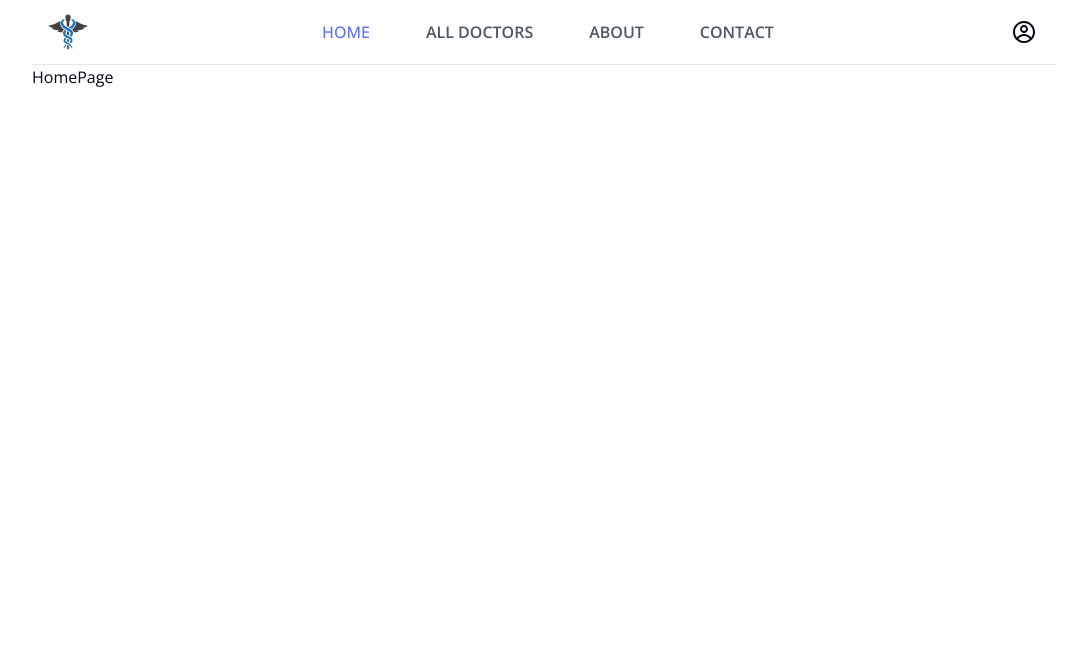
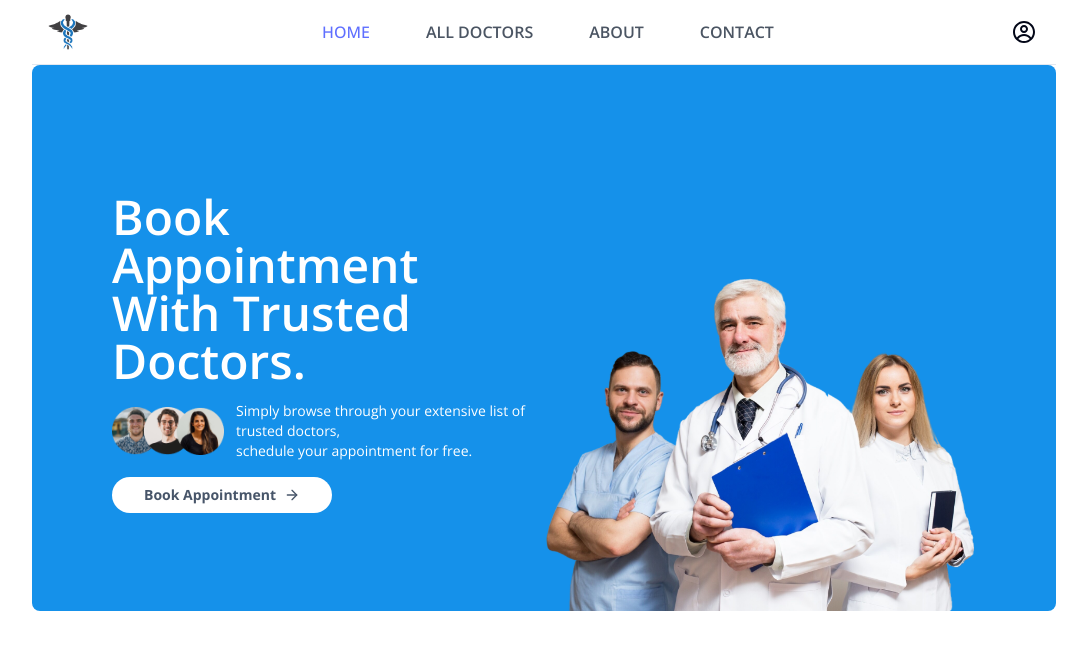
Before and after one commit to 23-faisal/prescription, a React (Vite) app in the folder frontend/: page / in a window 1280 px wide. Shown: the top 650 px of the page, without its empty margins (96-1183 px from the left). Built offline with nearby package versions, Linux system fonts and the light colour scheme.

Commit message:
create hero section

```diff
--- /dev/null
+++ b/frontend/src/components/common/Hero.jsx
@@ -0,0 +1,41 @@
+import { assets } from "@/assets/assets_frontend/assets";
+import { ArrowRight } from "lucide-react";
+import { Link } from "react-router-dom";
+
+const Hero = () => {
+  return (
+    <div className="flex flex-col md:flex-row flex-wrap bg-[#1591EA] rounded-lg px-6 md:px-10 lg:px-20  ">
+      {/* left section */}
+      <div className="md:w-1/2 flex flex-col items-start justify-center gap-4 py-10 m-auto md:py-[10vw] md:mb-[-30px] ">
+        <p className="capitalize text-3xl md:text-4xl lg:text-5xl text-white font-semibold  leading-tight  ">
+          Book appointment <br /> with trusted doctors.
+        </p>
+        <div className="flex flex-col md:flex-row items-center gap-3 text-white text-sm  ">
+          <img className="w-28" src={assets.group_profiles} alt="doctor" />
+          <p>
+            Simply browse through your extensive list of trusted doctors,{" "}
+            <br className="hidden sm:block" />
+            schedule your appointment for free.
+          </p>
+        </div>
+        <a
+          href="#speciality"
+          className="flex items-center gap-2 bg-white px-8 py-2 rounded-full text-slate-600 text-sm m-auto md:m-0 hover:scale-105 transition-all duration-300 font-bold   "
+        >
+          Book Appointment
+          <ArrowRight className="w-4 h-4" />
+        </a>
+      </div>
+      {/* right section */}
+      <div className="md:w-1/2 relative">
+        <img
+          className="w-full md:absolute bottom-0 h-auto rounded-lg"
+          src={assets.header_img}
+          alt="doctor image"
+        />
+      </div>
+    </div>
+  );
+};
+
+export default Hero;
--- a/frontend/src/pages/HomePage.jsx
+++ b/frontend/src/pages/HomePage.jsx
@@ -1,9 +1,11 @@
-
+import Hero from "@/components/common/Hero";
 
 const HomePage = () => {
   return (
-    <div>HomePage</div>
-  )
-}
+    <div>
+      <Hero />
+    </div>
+  );
+};
 
-export default HomePage
+export default HomePage;
```
